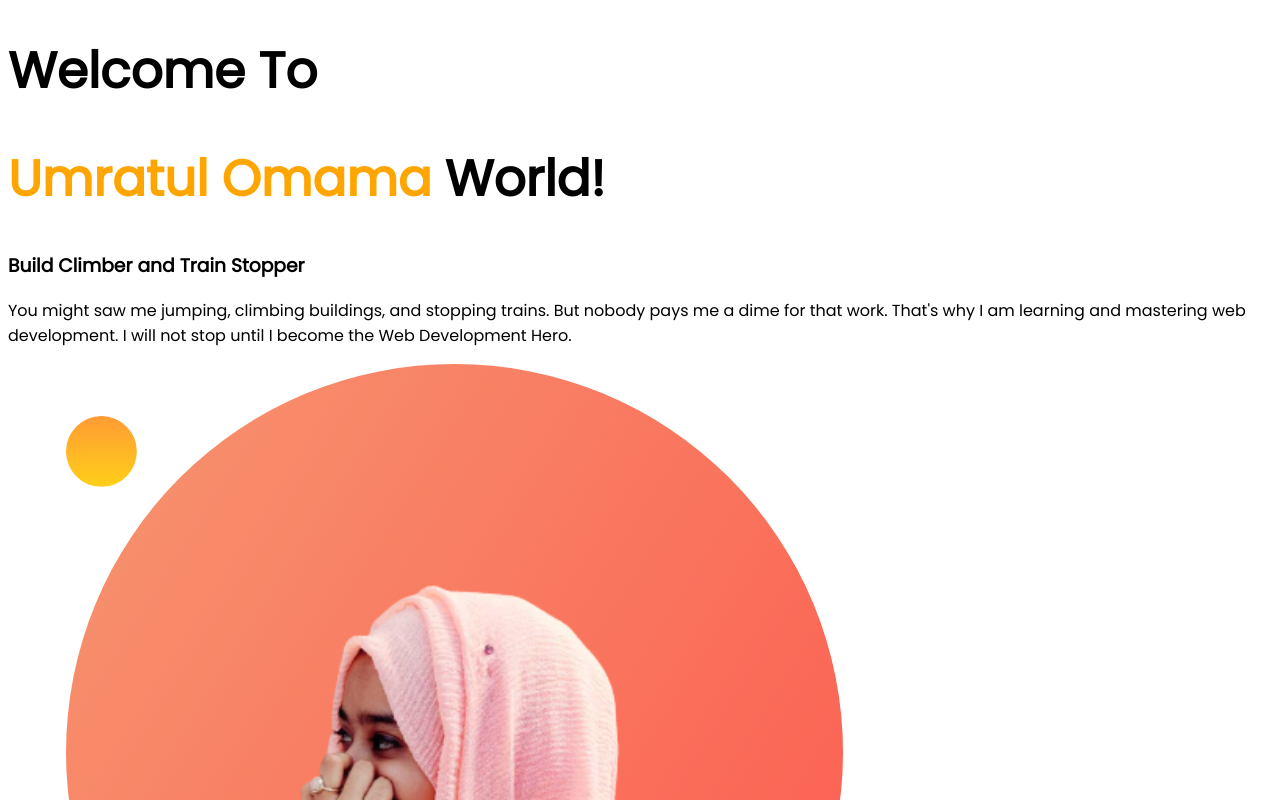
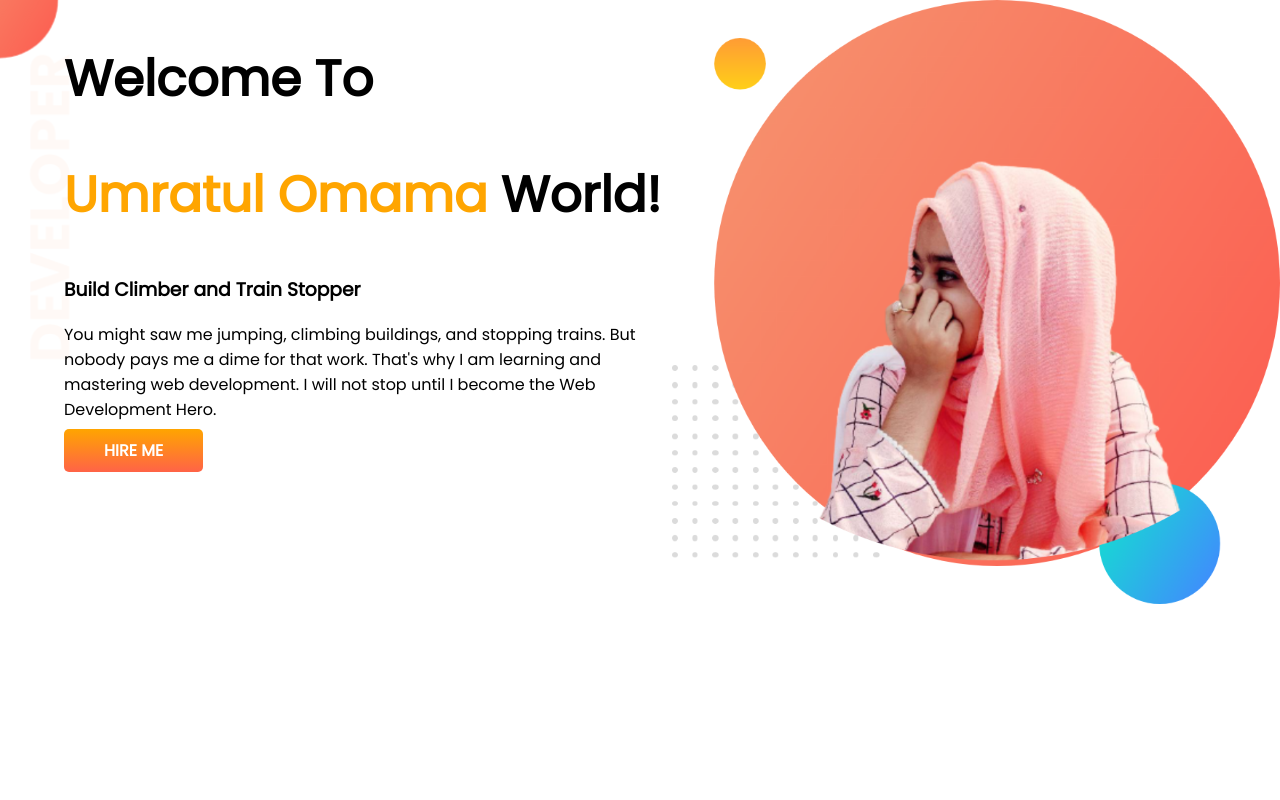
Before and after one commit to Umratul/developer-portfolio, a plain HTML site: page index.html in a window 1280 px wide. Shown: the top 800 px of the page. Drawn offline with Linux system fonts and the light colour scheme.

Commit message:
half web

```diff
--- a/index.html
+++ b/index.html
@@ -11,10 +11,20 @@
     <link rel="stylesheet" href="style.css">
 </head>
 <body>
-    <h1>Welcome To</h1>
-    <h1><span class="orange">Umratul Omama</span> World!</h1>
-    <h3>Build Climber and Train Stopper</h3>
-    <p>You might saw me jumping, climbing buildings, and stopping trains. But nobody pays me a dime for that work. That's why I am learning and mastering web development. I will not stop until I become the Web Development Hero.</p>
-   <img src="images/omama-pic-with-bg.png" alt="omama-pic1">
+ <section class="top-banner">
+    <div class="half-width">
+        <h1>Welcome To</h1>
+        <h1><span class="orange">Umratul Omama</span> World!</h1>
+        <h3>Build Climber and Train Stopper</h3>
+        <p>You might saw me jumping, climbing buildings, and stopping trains. But nobody pays me a dime for that work. That's why I am learning and mastering web development. I will not stop until I become the Web Development Hero.</p>
+        <a class="link-button" target="_blank" href="https://web.programming-hero.com/dashboard">HIRE ME</a>
+
+       </div>
+       <div class="half-width">
+        <img src="images/omama-pic-with-bg.png" alt="omama-pic1">
+       </div>
+
+ </section>
+
 </body>
 </html>
--- a/style.css
+++ b/style.css
@@ -1,6 +1,6 @@
 body{
     font-family: 'Poppins', sans-serif;
-
+    margin: 0;
 }
 h1{
     font-size: 50px;
@@ -8,3 +8,26 @@ h1{
 .orange{
     color:orange;
 }
+section{
+    display: flex;
+    padding-left:5%;
+
+}
+.half-width{
+    width: 50%;
+}
+.half-width img{
+    width: 100%;
+}
+.link-button{
+    text-decoration:none;
+    background-image:linear-gradient(orange,tomato);
+    padding: 10px 40px;
+    color:white;
+    font-weight: 700;
+    border-radius: 5px;
+}
+.top-banner{
+    background-image: url(images/top-banner.png);
+    background-repeat: no-repeat;
+}
```
